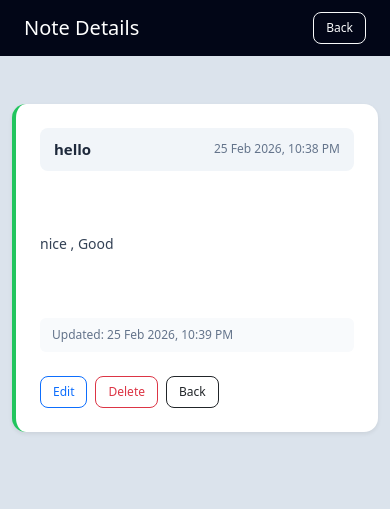
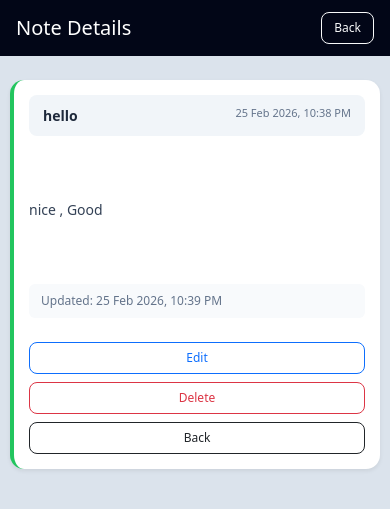
Before and after one commit to prince2503movaliya/notes-app, a Django app: template notes/templates/notes/detail.html in a window 390 px wide. Shown: the top 509 px of the page. Run offline with Django 5.2, Linux system fonts and the light colour scheme; the template is opened without the code that fills it: values that come from a table or form of the project are taken from there, others are empty; data comes from the database, SQL or seed files in the repository.

Commit message:
Update detail.html

```diff
--- a/notes/templates/notes/detail.html
+++ b/notes/templates/notes/detail.html
@@ -3,6 +3,8 @@
 <html lang="en">
 <head>
     <title>View Note</title>
+
+    <meta name="viewport" content="width=device-width, initial-scale=1">
 
     <link rel="icon" type="image/png" href="{% static 'images/note_image.jpg' %}">
 
@@ -14,10 +16,12 @@
             font-size: 14px;
         }
 
+        /* NAVBAR */
         .navbar {
             background-color: #020617;
         }
 
+        /* CARD */
         .card {
             border: none;
             border-radius: 14px;
@@ -25,10 +29,13 @@
             border-left: 4px solid #22c55e;
         }
 
+        /* HEADER */
         .note-header {
             display: flex;
             justify-content: space-between;
-            align-items: center;
+            align-items: flex-start;
+            flex-wrap: wrap; /* ✅ mobile fix */
+            gap: 6px;
             background: #f1f5f9;
             padding: 10px 14px;
             border-radius: 8px;
@@ -39,19 +46,24 @@
             font-weight: 600;
             font-size: 15px;
             color: #1e293b;
+            word-break: break-word; /* ✅ long title fix */
         }
 
         .note-time {
             font-size: 12px;
             color: #64748b;
+            white-space: nowrap;
         }
 
+        /* CONTENT */
         .note-content {
             color: #334155;
             line-height: 1.6;
             white-space: pre-line;
+            word-break: break-word;
         }
 
+        /* META */
         .note-meta {
             font-size: 12px;
             color: #64748b;
@@ -61,6 +73,7 @@
             margin-top: 18px;
         }
 
+        /* SECTIONS */
         .section-box {
             background: #f8fafc;
             padding: 12px;
@@ -68,36 +81,51 @@
             margin-top: 20px;
         }
 
+        /* BUTTONS */
         .btn-clean {
             border-radius: 8px;
             font-size: 12px;
             padding: 6px 12px;
         }
 
-        .btn-outline-primary:hover {
-            background: #2563eb;
-            color: #fff;
+        /* IMAGE */
+        .preview-img {
+            width: 100%;
+            height: auto;
+            max-height: 250px;
+            object-fit: contain;
+            border-radius: 8px;
+            margin-bottom: 10px;
         }
 
-        .btn-outline-success:hover {
-            background: #16a34a;
-            color: #fff;
-        }
+        /* MOBILE IMPROVEMENTS */
+        @media (max-width: 576px) {
 
-        .btn-outline-danger:hover {
-            background: #dc2626;
-            color: #fff;
-        }
+            .container {
+                padding-left: 10px;
+                padding-right: 10px;
+            }
 
-        .btn-outline-dark:hover {
-            background: #1e293b;
-            color: #fff;
-        }
+            .card {
+                padding: 15px !important;
+            }
 
-        .preview-img {
-            max-height: 250px;
-            border-radius: 8px;
-            margin-bottom: 10px;
+            .note-title {
+                font-size: 14px;
+            }
+
+            .note-time {
+                font-size: 11px;
+            }
+
+            /* ✅ buttons full width on mobile */
+            .mobile-stack {
+                flex-direction: column;
+            }
+
+            .mobile-stack .btn {
+                width: 100%;
+            }
         }
     </style>
 </head>
@@ -105,15 +133,15 @@
 <body>
 
 <!-- NAVBAR -->
-<nav class="navbar px-4 py-2">
-    <span class="navbar-brand text-white">Note Details</span>
+<nav class="navbar px-3 py-2 d-flex justify-content-between align-items-center">
+    <span class="navbar-brand text-white mb-0">Note Details</span>
 
     <a href="{% url 'note_list' %}" class="btn btn-outline-light btn-clean">
         Back
     </a>
 </nav>
 
-<div class="container mt-5">
+<div class="container mt-4">
 
     <div class="card p-4 shadow-sm">
 
@@ -135,26 +163,28 @@
             Updated: {{ note.updated_at|date:"d M Y, h:i A" }}
         </div>
 
-        <!-- IMAGE SECTION -->
+        <!-- IMAGE -->
         {% if note.image %}
         <div class="section-box">
             <h6 class="fw-semibold mb-2">Image</h6>
 
-            <img src="{{ note.image.url }}" class="img-fluid preview-img">
+            <img src="{{ note.image.url }}" class="preview-img">
 
-            <div class="d-flex gap-2">
-                <a href="{{ note.image.url }}" target="_blank" class="btn btn-outline-primary btn-clean">
+            <div class="d-flex gap-2 mobile-stack">
+                <a href="{{ note.image.url }}" target="_blank"
+                   class="btn btn-outline-primary btn-clean">
                     View Image
                 </a>
 
-                <a href="{{ note.image.url }}" download class="btn btn-outline-success btn-clean">
+                <a href="{{ note.image.url }}" download
+                   class="btn btn-outline-success btn-clean">
                     Download
                 </a>
             </div>
         </div>
         {% endif %}
 
-        <!-- FILE SECTION -->
+        <!-- FILE -->
         {% if note.file %}
         <div class="section-box">
             <h6 class="fw-semibold mb-2">Attachment</h6>
@@ -163,12 +193,14 @@
                 {{ note.file.name|cut:"notes/files/" }}
             </p>
 
-            <div class="d-flex gap-2">
-                <a href="{{ note.file.url }}" target="_blank" class="btn btn-outline-primary btn-clean">
+            <div class="d-flex gap-2 mobile-stack">
+                <a href="{{ note.file.url }}" target="_blank"
+                   class="btn btn-outline-primary btn-clean">
                     View File
                 </a>
 
-                <a href="{{ note.file.url }}" download class="btn btn-outline-success btn-clean">
+                <a href="{{ note.file.url }}" download
+                   class="btn btn-outline-success btn-clean">
                     Download
                 </a>
             </div>
@@ -176,17 +208,20 @@
         {% endif %}
 
         <!-- ACTION BUTTONS -->
-        <div class="mt-4 d-flex gap-2 flex-wrap">
+        <div class="mt-4 d-flex gap-2 flex-wrap mobile-stack">
 
-            <a href="{% url 'note_update' note.id %}" class="btn btn-outline-primary btn-clean">
+            <a href="{% url 'note_update' note.id %}"
+               class="btn btn-outline-primary btn-clean">
                 Edit
             </a>
 
-            <a href="{% url 'note_delete' note.id %}" class="btn btn-outline-danger btn-clean">
+            <a href="{% url 'note_delete' note.id %}"
+               class="btn btn-outline-danger btn-clean">
                 Delete
             </a>
 
-            <a href="{% url 'note_list' %}" class="btn btn-outline-dark btn-clean">
+            <a href="{% url 'note_list' %}"
+               class="btn btn-outline-dark btn-clean">
                 Back
             </a>
 
```
